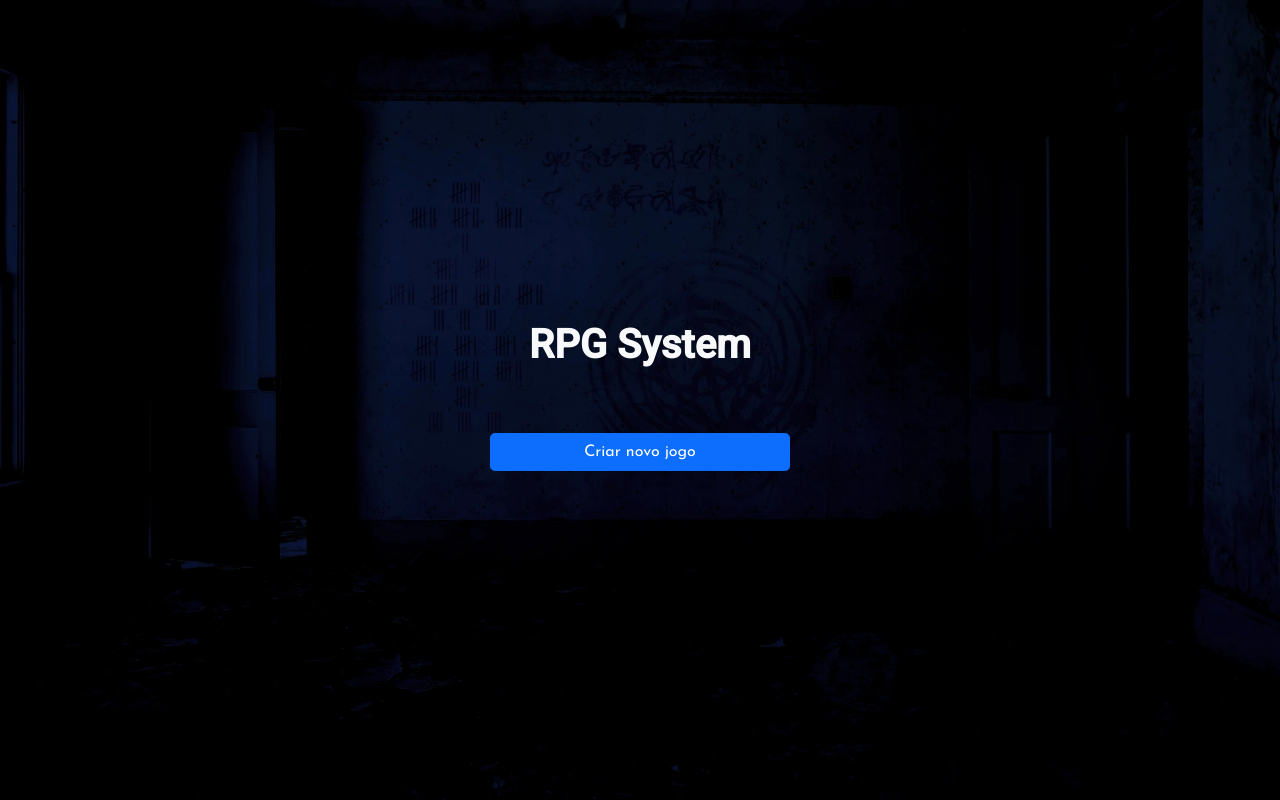
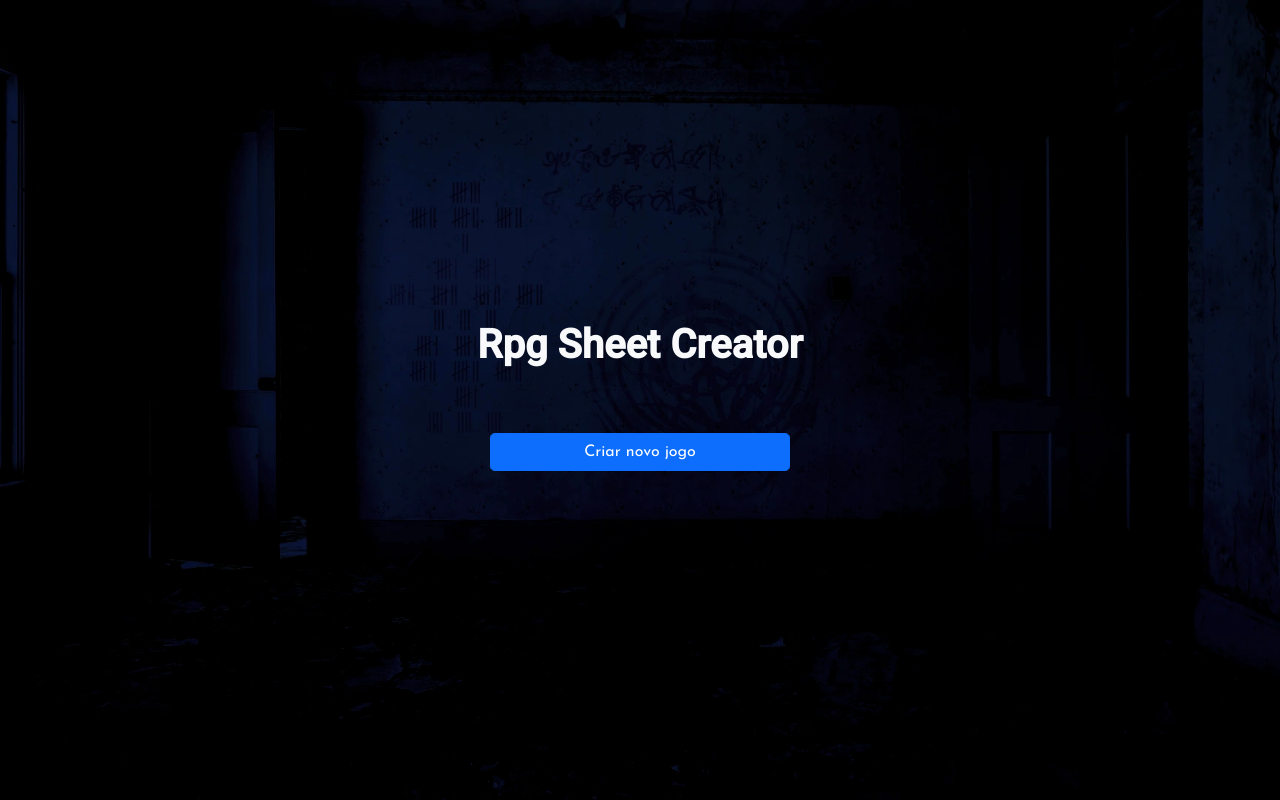
Before and after one commit to OthavioH/RPG-System-frontend, an Angular app: page / in a window 1280 px wide. Built offline with nearby package versions, Linux system fonts and the light colour scheme; no server answers.

Commit message:
Changed website name to "Rpg Sheet Creator"

```diff
--- a/src/app/views/main-page/main-page.component.html
+++ b/src/app/views/main-page/main-page.component.html
@@ -1,7 +1,7 @@
 <section class="container my-auto align-items-center text-center mx-auto py-4 px-4">
     <div class="d-flex row align-items-center justify-content-center text-center" style="top:50vh;height:100%;">
         <div>
-            <h1 class="title fw-bold align-middle text-center text-light w-100">RPG System</h1>
+            <h1 class="title fw-bold align-middle text-center text-light w-100">Rpg Sheet Creator</h1>
             <button  class="btn btn-primary rounded-3 text-white w-25 mt-4" style="min-width: 300px;" (click)="createNewGame()">Criar novo jogo</button>
         </div>
     </div>
--- a/src/index.html
+++ b/src/index.html
@@ -2,7 +2,7 @@
 <html lang="en">
 <head>
   <meta charset="utf-8">
-  <title>RpgSystem</title>
+  <title>Rpg Sheet Creator</title>
   <base href="/">
   <meta name="viewport" content="width=device-width, initial-scale=1">
   <link rel="icon" type="image/x-icon" href="./dice_icon.png" />
```
